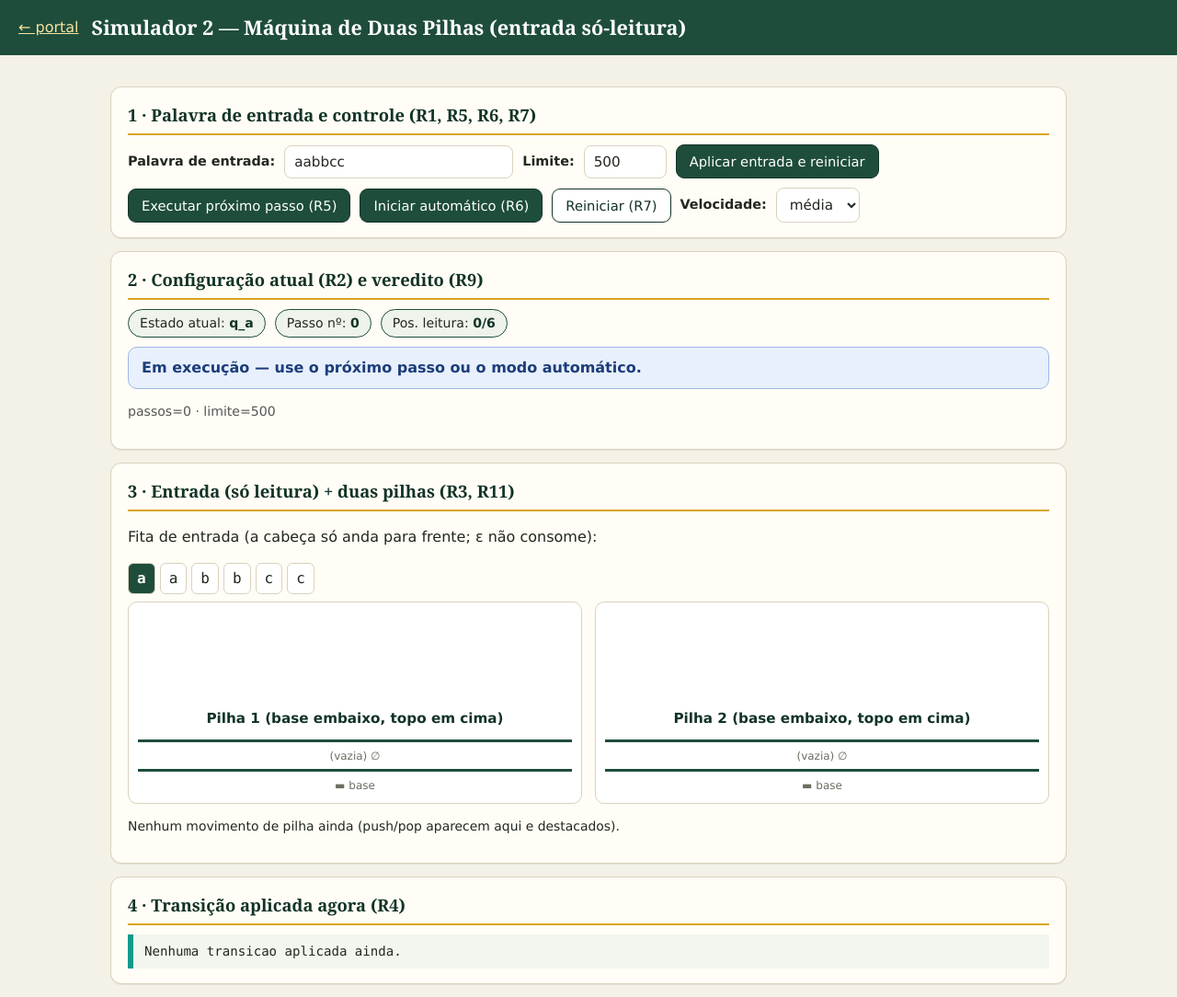
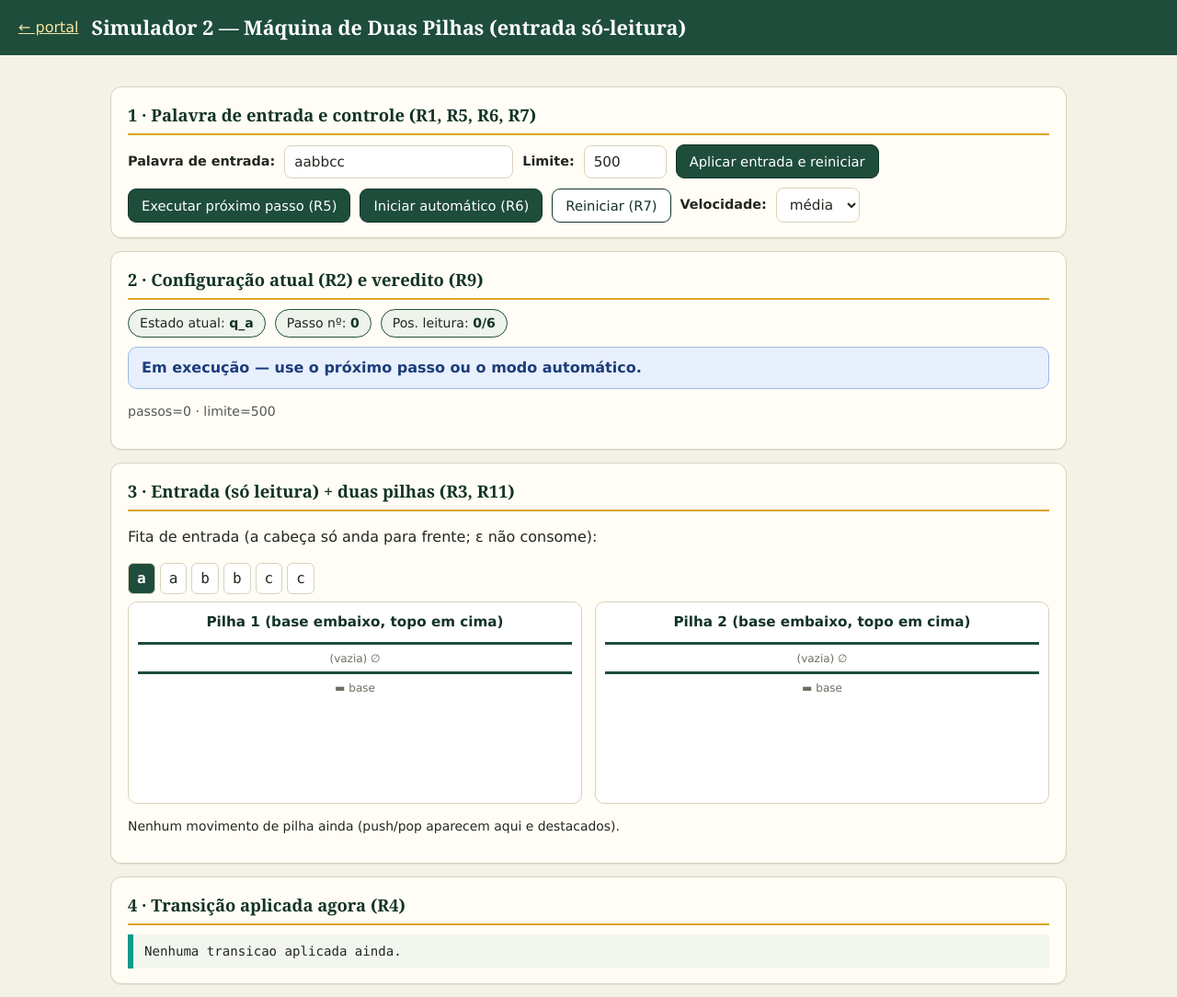
Before and after one commit to JuanFricke/simuladores-tc-unijui, a plain HTML site: page dp/index.html in a window 1280 px wide. Shown: the top 1084 px of the page at 92% size. Drawn offline with Linux system fonts and the light colour scheme.

Commit message:
feat: prints das 3 figuras + ajuste layout das pilhas

```diff
--- a/css/estilo.css
+++ b/css/estilo.css
@@ -44,7 +44,7 @@ button:disabled{opacity:.5;cursor:not-allowed}
 /* Pilhas */
 .palco-pilhas{display:grid;grid-template-columns:1fr 1fr;gap:14px}
 @media(max-width:700px){.palco-pilhas{grid-template-columns:1fr}}
-.pilha{border:1px solid var(--borda);border-radius:10px;background:#fff;min-height:220px;display:flex;flex-direction:column;justify-content:flex-end;padding:10px;gap:5px}
+.pilha{border:1px solid var(--borda);border-radius:10px;background:#fff;min-height:220px;display:flex;flex-direction:column;justify-content:flex-start;padding:10px;gap:5px}
 .pilha h3{margin:0 0 6px;text-align:center;color:var(--mata-esc);font-size:.95rem}
 .bloco-pilha{border-radius:7px;text-align:center;padding:6px;font-family:Consolas,monospace;font-weight:bold;border:1px solid #0003}
 .bloco-pilha.p1{background:#d9ecf5}
```
Also changed, not shown: prints/fig1-mt-paridade-aceita.png (added), prints/fig2-mt-anbn-rejeita.png (added), prints/fig3-dp-anbncn-aceita.png (added), prints/fig4-dp-pilhas-meio.png (added), 1 other file.
